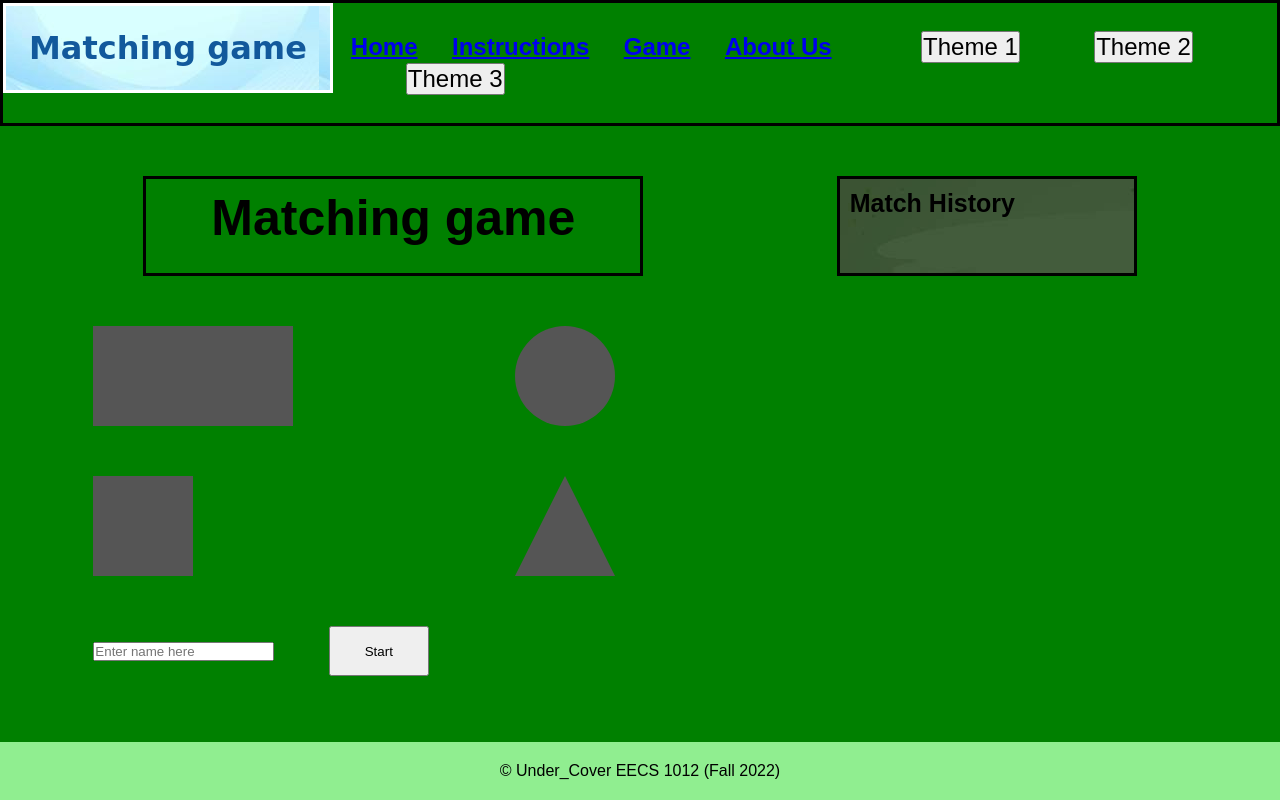
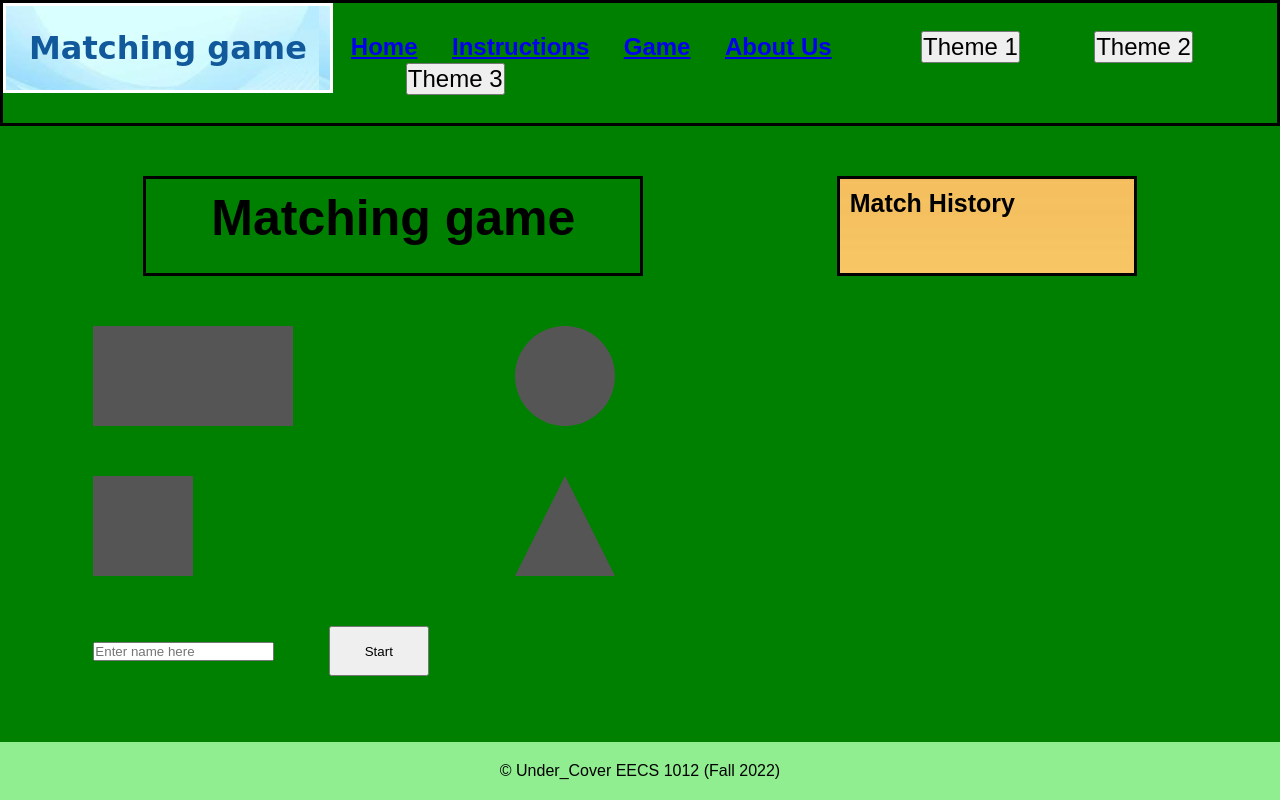
Before and after one commit to jazoomi/Under_Cover, a website: page Game.html in a window 1280 px wide. Drawn offline with nearby package versions, Linux system fonts and the light colour scheme.

Commit message:
Update matching_game.css

```diff
--- a/matching_game.css
+++ b/matching_game.css
@@ -136,7 +136,7 @@ body {
     border-style: solid;
     padding: 10px;
     grid-column: 3 / 4;
-    background-image: url('images/Leaderboard.jpg');
+    background-image: url('images/Winner.jpg');
 }
 
 .shapes{
```
